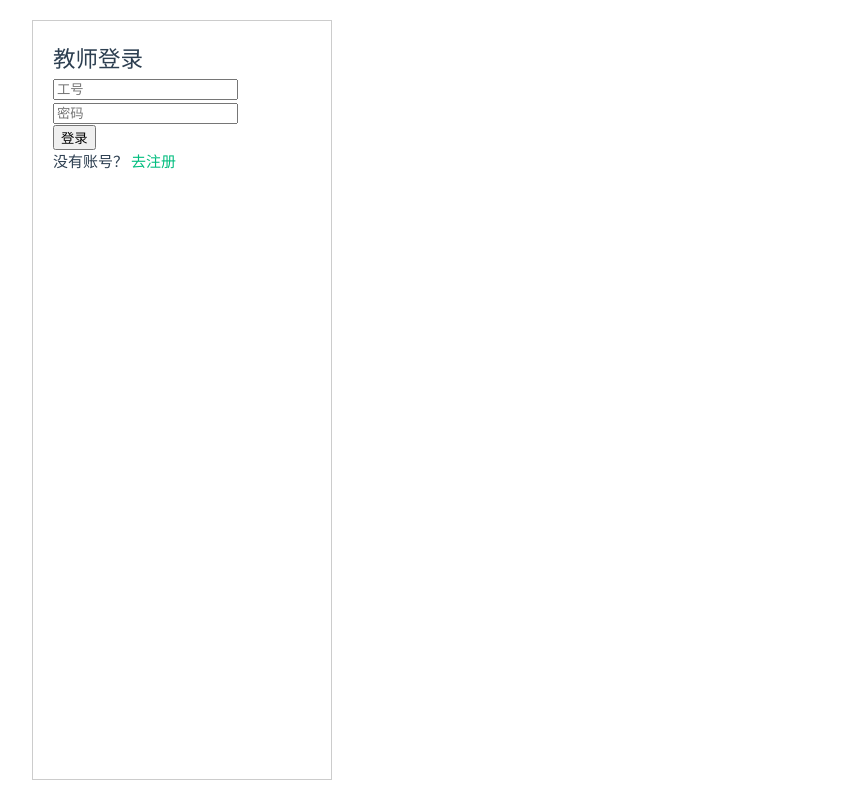
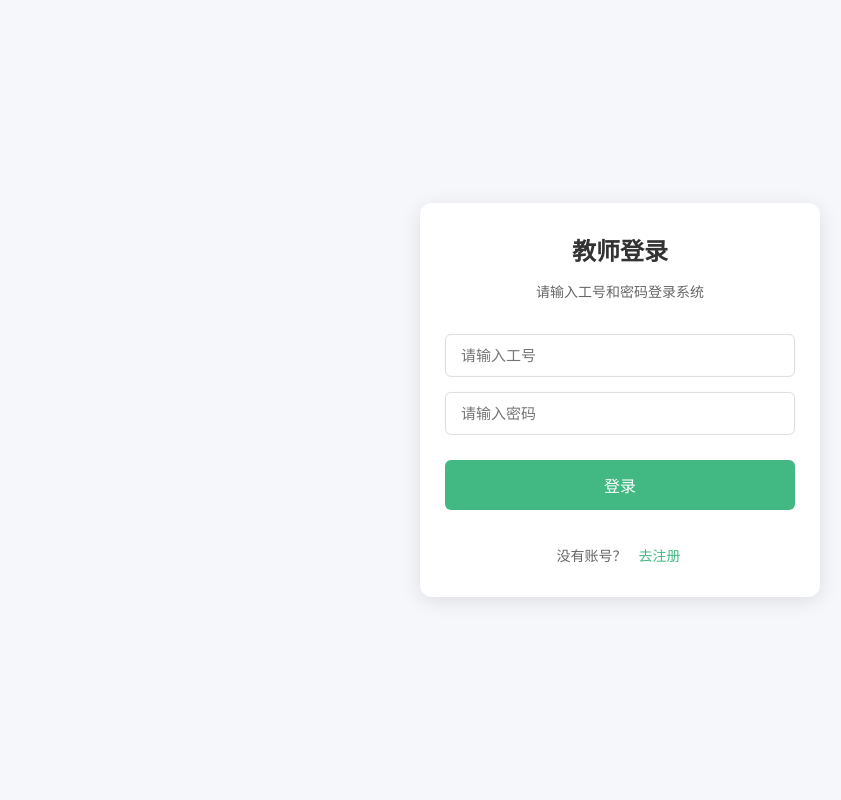
Before and after one commit to g7m-a/edu_platform, a Vue app in the folder frontend/: page /teacher-login in a window 1280 px wide. Shown: the whole page, without its empty margins (20-861 px from the left). Built offline with nearby package versions, Linux system fonts and the light colour scheme.

Commit message:
Update TeacherLogin.vue

```diff
--- a/frontend/src/TeacherLogin.vue
+++ b/frontend/src/TeacherLogin.vue
@@ -1,10 +1,38 @@
 <template>
-  <div class="login">
-    <h2>教师登录</h2>
-    <input v-model="account" placeholder="工号" /><br>
-    <input v-model="password" type="password" placeholder="密码" /><br>
-    <button @click="handleLogin">登录</button>
-    <p>没有账号？<router-link to="/teacher-register">去注册</router-link></p>
+  <div class="login-container">
+    <div class="login-card">
+      <div class="login-header">
+        <h2>教师登录</h2>
+        <p>请输入工号和密码登录系统</p>
+      </div>
+
+      <div class="login-form">
+        <div class="form-group">
+          <input
+            v-model="account"
+            placeholder="请输入工号"
+            class="form-input"
+            type="text"
+          />
+        </div>
+
+        <div class="form-group">
+          <input
+            v-model="password"
+            placeholder="请输入密码"
+            class="form-input"
+            type="password"
+          />
+        </div>
+
+        <button @click="handleLogin" class="login-btn">登录</button>
+
+        <div class="register-link">
+          没有账号？
+          <router-link to="/teacher-register" class="link">去注册</router-link>
+        </div>
+      </div>
+    </div>
   </div>
 </template>
 
@@ -20,8 +48,112 @@ const handleLogin = async () => {
   if (account.value && password.value) {
     alert('教师登录成功');
     router.push('/TeacherHomePage');
-  } else {
     alert('工号和密码不能为空');
   }
 };
 </script>
+
+<style scoped>
+.login-container {
+  position: fixed;
+  top: 0;
+  left: 0;
+  right: 0;
+  bottom: 0;
+  background-color: #f5f7fa;
+  overflow: hidden;
+}
+
+.login-card {
+  position: absolute;
+  top: 50%;
+  left: 50%;
+  transform: translate(-50%, -50%);
+  width: 100%;
+  max-width: 400px;
+  background-color: #fff;
+  border-radius: 12px;
+  box-shadow: 0 4px 20px rgba(0, 0, 0, 0.1);
+  padding: 30px 25px;
+  box-sizing: border-box;
+}
+
+.login-header {
+  text-align: center;
+  margin-bottom: 30px;
+}
+
+.login-header h2 {
+  color: #333;
+  margin: 0 0 10px 0;
+  font-size: 24px;
+  font-weight: 600;
+}
+
+.login-header p {
+  color: #666;
+  margin: 0;
+  font-size: 14px;
+}
+
+.login-form {
+  display: flex;
+  flex-direction: column;
+  gap: 15px;
+}
+
+.form-group {
+  width: 100%;
+}
+
+.form-input {
+  width: 100%;
+  padding: 12px 15px;
+  border: 1px solid #ddd;
+  border-radius: 6px;
+  font-size: 15px;
+  transition: all 0.3s ease;
+  box-sizing: border-box;
+}
+
+.form-input:focus {
+  outline: none;
+  border-color: #42b983;
+  box-shadow: 0 0 0 3px rgba(66, 185, 131, 0.1);
+}
+
+.login-btn {
+  width: 100%;
+  padding: 13px;
+  background-color: #42b983;
+  color: white;
+  border: none;
+  border-radius: 6px;
+  font-size: 16px;
+  font-weight: 500;
+  cursor: pointer;
+  transition: background-color 0.3s ease;
+  margin-top: 10px;
+}
+
+.login-btn:hover {
+  background-color: #359e6d;
+}
+
+.register-link {
+  text-align: center;
+  margin-top: 20px;
+  color: #666;
+  font-size: 14px;
+}
+
+.link {
+  color: #42b983;
+  text-decoration: none;
+  margin-left: 5px;
+}
+
+.link:hover {
+  text-decoration: underline;
+}
+</style>
```
